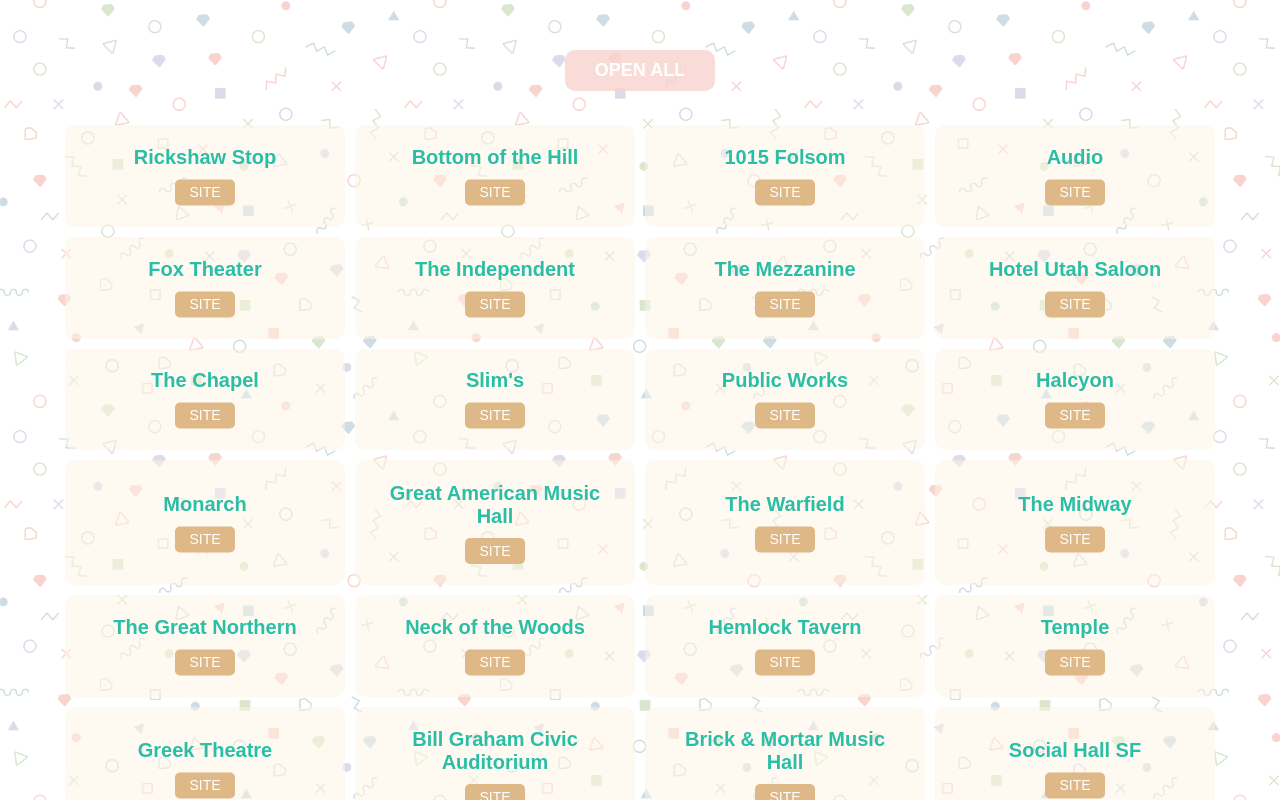
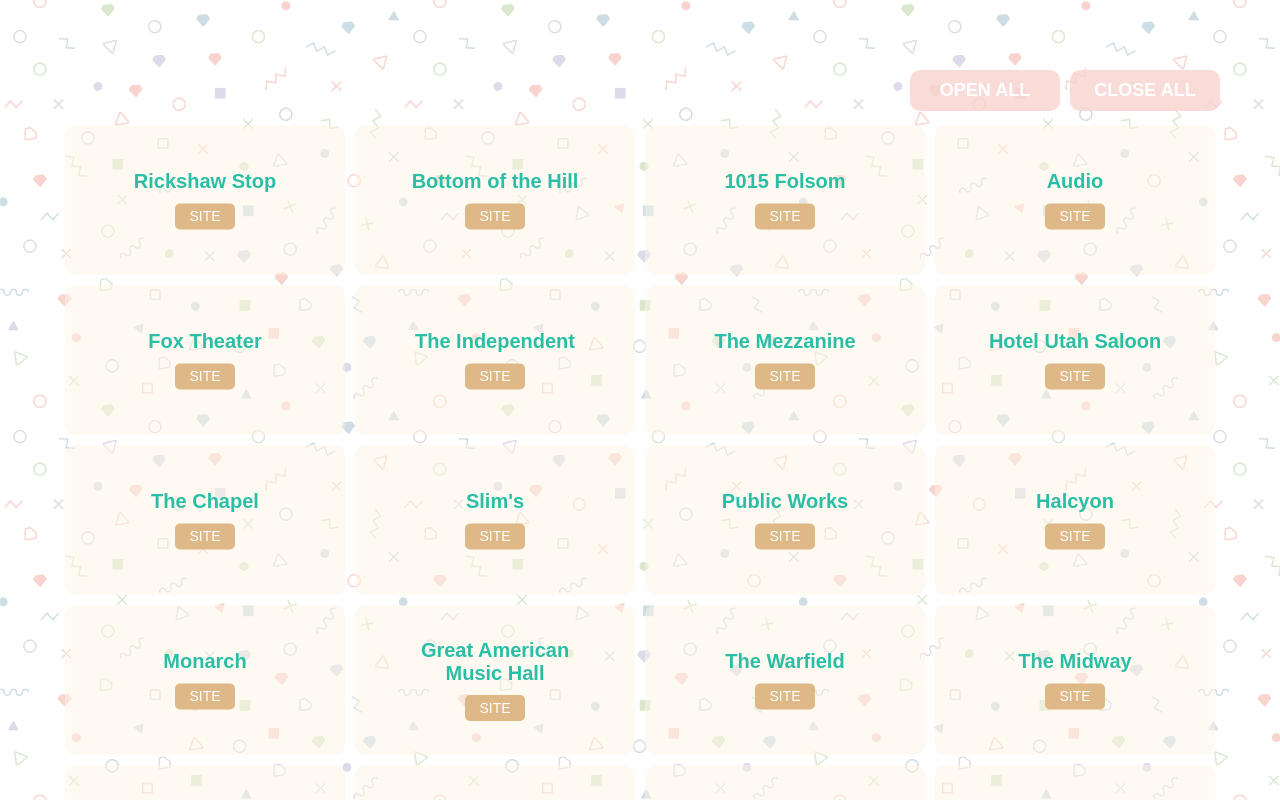
Before and after one commit to jmsmrgn/venues, a React app: page / in a window 1280 px wide. Shown: the top 800 px of the page. Built offline with nearby package versions, Linux system fonts and the light colour scheme.

Commit message:
Update styles and env config

```diff
--- a/package.json
+++ b/package.json
@@ -5,6 +5,7 @@
   "main": "index.js",
   "repository": "https://github.com/jmsmrgn/sf-venues.git",
   "author": "James Morgan <contact@jamesmorgan.io> (https://jamesmorgan.io)",
+  "homepage": "https://jamesmorgan.io/sf-venues",
   "license": "MIT",
   "dependencies": {
     "axios": "0.16.2",
--- a/src/App.js
+++ b/src/App.js
@@ -6,40 +6,54 @@
 import bg from './assets/img/bg.png'
 
 const AppContainer = styled.div`
-  padding: 60px;
+  padding: 20px;
   background: url(${bg});
+  min-height: 100vh;
+  @media (min-width: 500px) {
+    padding: 60px;
+  }
 `
 const VenuesContainer = styled.div`
   display: flex;
   flex-wrap: wrap;
+  min-width: 300px;
   max-width: 1600px;
-  height: 1000px;
   margin: 0 auto;
   padding-top: 60px;
+  position: relative;
 `
 
 const Toggle = styled.a`
   position: absolute;
-  top: 50px;
-  left: 50%;
-  transform: translateX(-50%);
-  font-size: 18px;
+  top: 25px;
+  right: 120px;
   font-weight: bold;
-  width: 150px;
-  border-radius: 10px;
+  border-radius: 5px;
   color: #fff;
-  margin: 0 auto 30px auto;
-  padding: 10px;
   background-color: rgba(248, 212, 207, 0.8);
   text-align: center;
+  width: 110px;
+  padding: 5px;
+  font-size: 14px;
+  @media (min-width: 500px) {
+    border-radius: 10px;
+    width: 150px;
+    padding: 10px;
+    font-size: 18px;
+    right: 160px;
+    top: 10px;
+  }
   &:hover {
     background-color: rgb(248, 212, 207);
     cursor: pointer;
-    transform: translate(-50%, -2px);
+    transform: translateY(-2px);
+  }
+  &.close {
+    right: 0;
   }
 `
 
-const OpenAll = (props) => (
+const ToggleAll = (props) => (
   <Toggle
     className={props.className}
     onClick={props.onClick}
@@ -57,11 +71,20 @@
     })
   }
 
+  closeAll() {
+    const divArray = [...document.querySelectorAll('[data-list]')]
+    const divArrayChildren = divArray.map(div => div.children[0])
+    divArrayChildren.forEach(div => {
+      div.click()
+    })
+  }
+
   render() {
     return (
-      <AppContainer className="app">
+      <AppContainer>
         <VenuesContainer>
-        <OpenAll onClick={this.openAll}>OPEN ALL</OpenAll>
+        <ToggleAll onClick={this.openAll}>OPEN ALL</ToggleAll>
+        <ToggleAll className="close" onClick={this.closeAll}>CLOSE ALL</ToggleAll>
           <VenueCard
             venueName="Rickshaw Stop"
             venueID="14791-rickshaw-stop"
--- a/src/components/venue-card/venue-card-styles.js
+++ b/src/components/venue-card/venue-card-styles.js
@@ -3,7 +3,11 @@
 const Container = styled.div`
   padding: 5px;
   min-width: 250px;
+  min-height: 100px;
   flex: 1;
+  @media (min-width: 500px) {
+    min-height: 150px;
+  }
 `
 
 const Card = styled.div`
@@ -11,20 +15,26 @@
   font-weight: bold;
   text-align: center;
   width: 100%;
-  height: 100%;
+  min-height: 100px;
   padding: 20px;
   background-color: rgba(253, 245, 230, 0.5);
   color: #29BEA5;
   border-radius: 10px;
+  position: relative;
+  @media (min-width: 500px) {
+    min-height: 150px;
+  }
   :hover {
     cursor: pointer;
     transform: translateY(-2px);
     background-color: rgba(253, 245, 230, 0.8);
   }
   .inner {
-    position: relative;
+    position: absolute;
     top: 50%;
-    transform: translateY(-50%);
+    left: 50%;
+    transform: translate(-50%, -50%);
+    width: 70%;
   }
   a {
     color: white;
@@ -44,12 +54,11 @@
 `
 
 const List = styled.ul`
-  background: mediumaquamarine;
+  background-color: rgba(102, 221, 170, 0.8);
   list-style-type: none;
   text-align: left;
   padding: 20px 10px;
   margin: 0;
-  transform: translateY(-100%);
   height: 100%;
   border-radius: 10px;
   &:hover {
--- a/src/components/venue-card/venue-card.js
+++ b/src/components/venue-card/venue-card.js
@@ -30,10 +30,10 @@
     let res
 
     if (this.props.songkick) {
-      res = await axios.get(`http://api.songkick.com/api/3.0/venues/${venueID}/calendar.json?apikey=Ap6UKNWuYTXt70qi`)
+      res = await axios.get(`http://api.songkick.com/api/3.0/venues/${venueID}/calendar.json?apikey=${process.env.REACT_APP_SONGKICK_API_KEY}`)
     }
     if (this.props.ticketmaster) {
-      res = await axios.get(`https://app.ticketmaster.com/discovery/v2/events.json?venueId=${venueID}&size=100&apikey=Mv7NCYbJ8sByB1QdoDCulutzK64yBJA1`)
+      res = await axios.get(`https://app.ticketmaster.com/discovery/v2/events.json?venueId=${venueID}&size=100&apikey=${process.env.REACT_APP_TICKETMASTER_API_KEY}`)
     }
 
     const data = this.props.songkick ? res.data.resultsPage.results.event : res.data._embedded.events
@@ -75,23 +75,25 @@
       )
     })
 
-    return (
-      <Container>
+    const renderFront = () => (
       <Card onClick={this.fetchListings} venueID={this.props.value} data-card>
-
         <div className="inner">
           {this.props.venueName}
           <a href={this.props.venueUrl} target="_blank" onClick={(e) => e.stopPropagation()}>SITE</a>
         </div>
       </Card>
-        {
-          this.state.showList
-            ? <List onClick={this.toggleList}>
+    )
+
+    const renderBack = () => (
+      <List onClick={this.toggleList} data-list>
         <ListHeading>{this.props.venueName}</ListHeading>
         {renderList}
       </List>
-            : null
-        }
+    )
+
+    return (
+      <Container>
+        { !this.state.showList ? renderFront() : renderBack() }
       </Container>
     )
   }
```
Also changed, not shown: 1 other file (tests, documents, lock files or other folders). Lines whose indentation alone changed are shown as unchanged.
